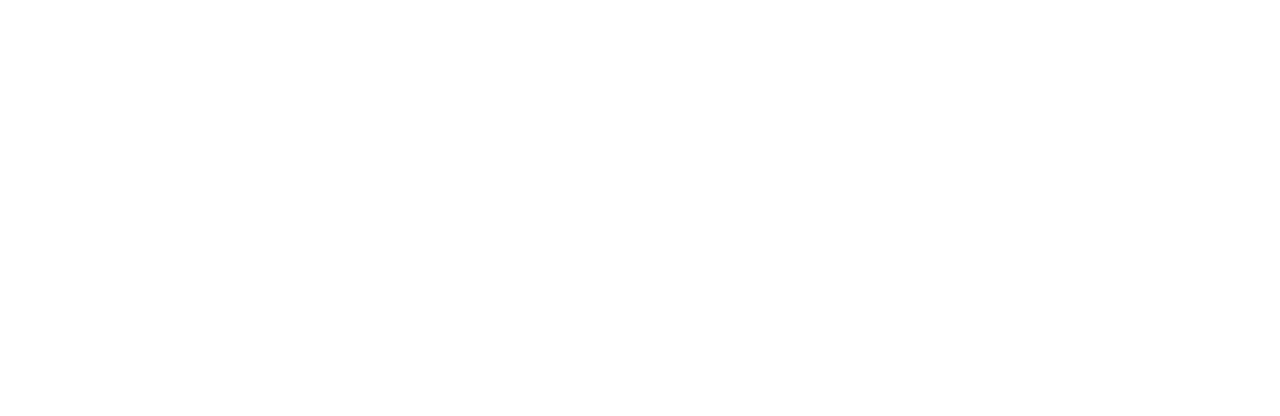
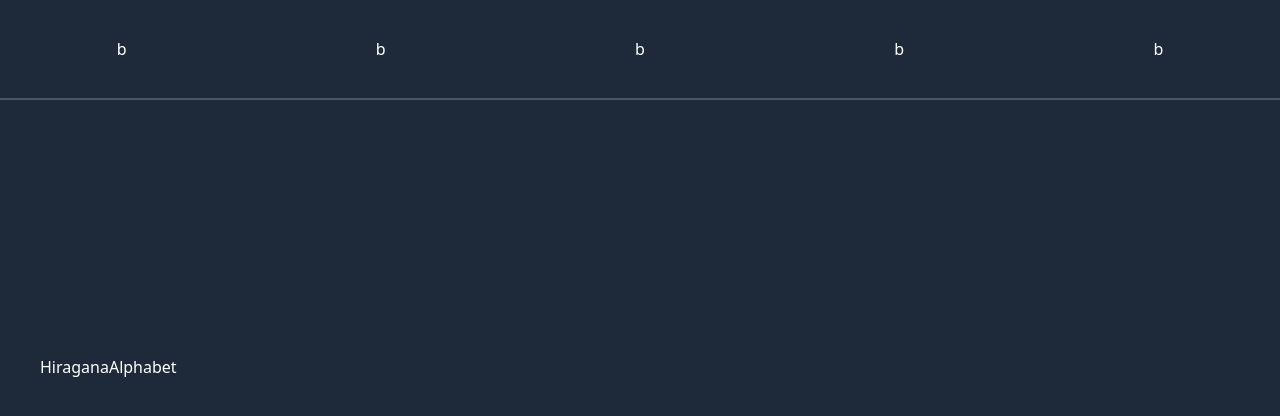
Before and after one commit to AngelMoreno24/Japanese-FlashCards, a React app in the folder frontend/: page /hiragana in a window 1280 px wide. Before the commit this address had no page. Shown: the top 416 px of the page. Built offline with nearby package versions, Linux system fonts and the light colour scheme; the HTML template or start-up script is replaced by a standard one.

Commit message:
added default pages and routes

```diff
--- a/frontend/src/App.jsx
+++ b/frontend/src/App.jsx
@@ -3,6 +3,10 @@
 import { BrowserRouter, Routes, Route } from "react-router-dom";
 import Layout from './components/Layout';
 import Home from './pages/Home';
+import HiraganaAlphabet from './pages/HiraganaAlphabet';
+import HiraganaWords from './pages/HiraganaWords';
+import KatakanaAlphabet from './pages/KatakanaAlphabet';
+import KatakanaWords from './pages/KatakanaWords';
 
 function App() {
   const [count, setCount] = useState(0)
@@ -14,6 +18,10 @@
         <Route element={<Layout />}>
           {/* "/" renders Home inside the Layout */}
           <Route index element={<Home />} />
+          <Route path="hiragana" element={<HiraganaAlphabet />} />
+          <Route path="hiraganaWords" element={<HiraganaWords />} />
+          <Route path="katakana" element={<KatakanaAlphabet />} />
+          <Route path="katakanaWords" element={<KatakanaWords />} />
         </Route>
 
       </Routes>
--- /dev/null
+++ b/frontend/src/pages/HiraganaAlphabet.jsx
@@ -0,0 +1,11 @@
+import React from 'react'
+
+const HiraganaAlphabet = () => {
+  return (
+    <div>
+      HiraganaAlphabet
+    </div>
+  )
+}
+
+export default HiraganaAlphabet
--- /dev/null
+++ b/frontend/src/pages/HiraganaWords.jsx
@@ -0,0 +1,11 @@
+import React from 'react'
+
+const HiraganaWords = () => {
+  return (
+    <div>
+      Hiragana Words
+    </div>
+  )
+}
+
+export default HiraganaWords
--- /dev/null
+++ b/frontend/src/pages/KatakanaAlphabet.jsx
@@ -0,0 +1,11 @@
+import React from 'react'
+
+const KatakanaAlphabet = () => {
+  return (
+    <div>
+      KatakanaAlphabet
+    </div>
+  )
+}
+
+export default KatakanaAlphabet
--- /dev/null
+++ b/frontend/src/pages/KatakanaWords.jsx
@@ -0,0 +1,11 @@
+import React from 'react'
+
+const KatakanaWords = () => {
+  return (
+    <div>
+      KatakanaWords
+    </div>
+  )
+}
+
+export default KatakanaWords
```
